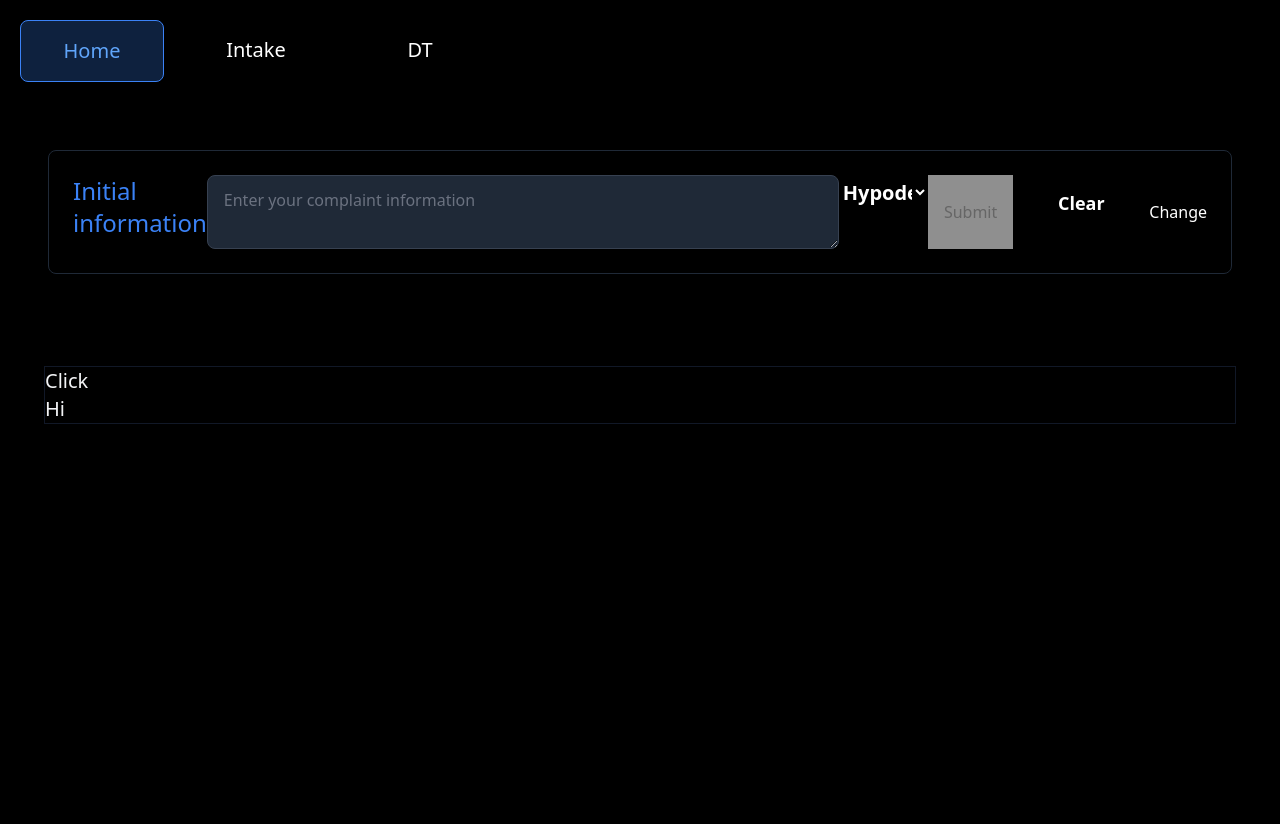
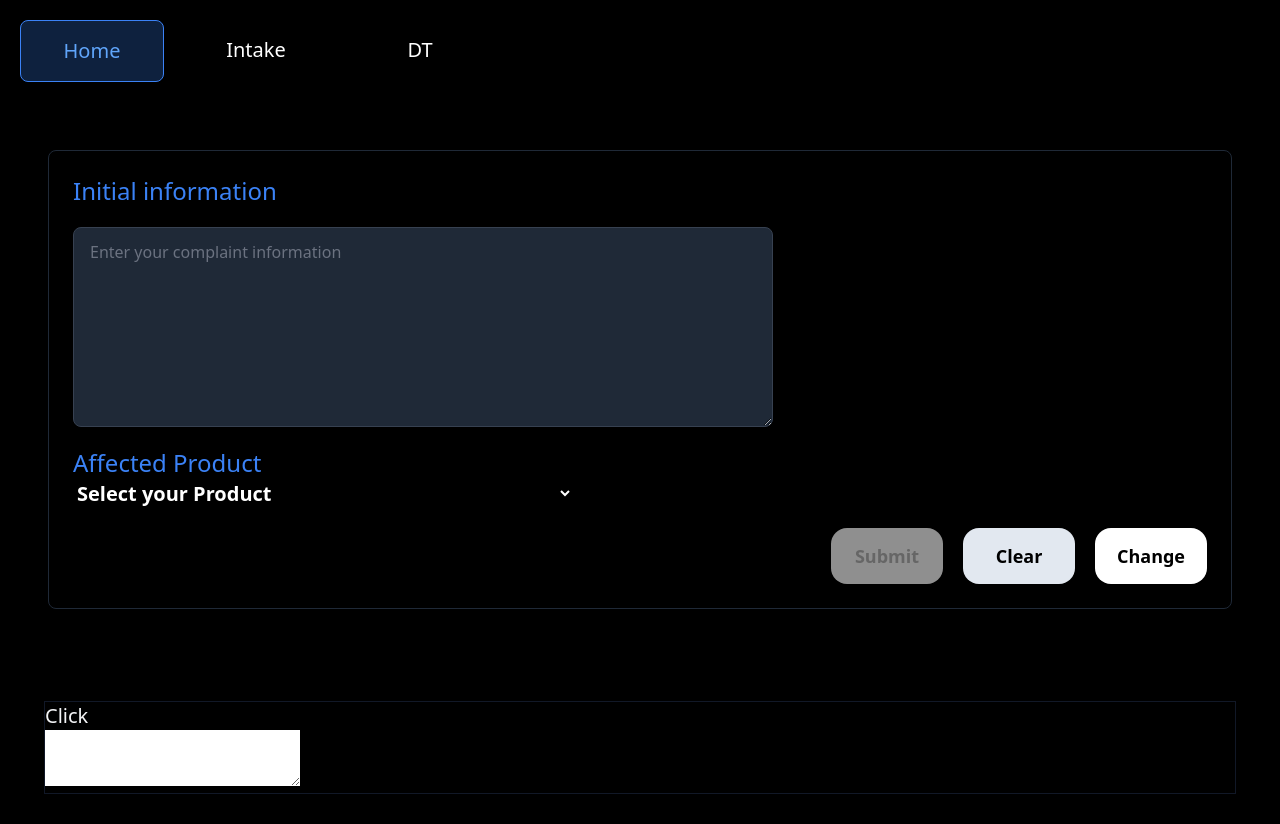
Before and after one commit to Santhosh-G12/Complaint-Coordinator, a React (Vite) app: page /Intake in a window 1280 px wide. Shown: the top 824 px of the page. Built offline with nearby package versions, Linux system fonts and the light colour scheme.

Commit message:
updated prompt for entry Descrition

```diff
--- a/src/App.css
+++ b/src/App.css
@@ -7,7 +7,7 @@ body {
   font-family: 'Open Sans', sans-serif;
   line-height: 1.6;
   height: 100vh;
-  color : #333,
+  color : #e7e4e4,
 
 
 
--- a/src/components/Intake.jsx
+++ b/src/components/Intake.jsx
@@ -21,7 +21,7 @@ function Intake() {
   const [Acode, setAcode] = useState([])
   const [source, setSource] = useState(Master)
   const [materialGrid, setmaterialGrid] = useState([])
-
+  const [formattedDescription,setformattedDescription] = useState("")
   useEffect(() => {
     if (!isNewversion) {
       setSource(() => CPR)
@@ -126,8 +126,10 @@ JSON Output Structure:
 "Lot": "Extract the batch or lot number. If no information is found, return 'Unknown'.",
 "Date of Event": Extract the date of the incident from the provided text. The date should be in MM/DD/YYYY format. If the date is incomplete or informal (e.g., '12-5'), interpret it as best as possible based on the context (e.g., '12-5' could mean 12/05/YYYY). If no year is specified, assume the current year. If the text mentions 'today' or 'yesterday', calculate the corresponding date based on the current date. If no valid date can be determined, return 'Unknown'.",
 "Sample Information": "Determine whether a sample is available for investigation based on the provided information. If the complaint explicitly mentions that the product was thrown away, discarded, disposed of, destroyed, given away, returned, lost, or otherwise made inaccessible, return 'No sample available due to disposal.' If the customer uses phrases indicating the product has been retained (e.g., 'saved the product,' 'kept the product,' 'set aside the product,' 'sequestered the product,' 'preserved the product,' 'stored the product,' 'retained the product,' 'kept it for testing,' 'put it away'), return 'Sample available for investigation.' If there is no clear indication of sample availability or disposal, return 'Unknown.",
-"Entry Description": "Format this field as: 'Material : [found material number or 'Unknown']       Batch : [found batch number or 'Unknown'] It was reported by the customer that the [rephrased reported issue].' Ensure consistent spacing.",
-"No of issues": "Count the number of distinct issues stated in the 'Reported Issue' field. Return the exact count as a number (e.g., 1, 2, 3). If no issues are mentioned, return 0.",
+"Entry Description":
+"Format this field as:
+Material # [found material number or 'Unknown'] Batch # [found batch number or 'Unknown']\n\nIt was reported by the customer that the [rephrased reported issue]\n\nverbatim:\n[initial_info with PHI removed — mask personal names, organization names, and other identifiers by replacing them fully with ''. For example, 'Smith' becomes '****', 'Cardinal Health' becomes '***', and 'Dr. Emily from Boston' becomes ' from ***']",
+  "No of issues": "Count the number of distinct issues stated in the 'Reported Issue' field. Return the exact count as a number (e.g., 1, 2, 3). If no issues are mentioned, return 0.",
 "Email id": "Extract the email address mentioned for further communication. If no email is found, return 'Unknown'.",
 "Reported Issue": "Summarize each issue reported by the customer as a numbered list. If multiple issues are mentioned, clearly separate them into distinct points.",
 "Patient Harm": "Indicate whether there was any harm to the patient or healthcare professional. If yes, provide details. If no harm is mentioned, return 'No harm reported.'",
@@ -149,7 +151,8 @@ Example Output:
 "No of issues": 2,
 "Email id": "Unknown",
 "Patient Harm": "No harm reported.",
-"Entry Description": "Material : ME2010       Batch : Unknown It was reported by the customer that the tubing gets stuck when connected to an IV or t-piece set and can break off completely when being removed.",
+"Entry Description": "Material : ME2010       Batch : Unknown It was reported by the customer that the tubing gets stuck when connected to an IV or t-piece set and can break off completely when being removed.
+verbatim: tubing gets stuck when connected to an IV or t-piece set and can break off completely when being removed ",
 "Reported Issue": [
 "1. The tubing gets stuck when connected to an IV or t-piece set.",
 "2. The tubing can break off completely when being removed."
@@ -189,6 +192,28 @@ Example Output:
       const aiResponse = data.choices[0].message.content
 
       const parseddata = JSON.parse(aiResponse)
+      if (parseddata["Entry Description"]) {
+        let description = parseddata["Entry Description"];
+
+    // Find "It was reported" and insert line breaks before it
+        description = description.replace(
+       /Batch # [^\s]+/,
+    match => `${match}\n\n`
+    );
+
+    // Find "verbatim:" and insert line breaks before it
+          description = description.replace(
+        "verbatim:",
+        "\n\nverbatim:\n"
+
+
+    )
+    setformattedDescription(description);
+    } else {
+        console.error("Entry Description is undefined in the response:", formattedDescription);
+        // Handle the missing field appropriately
+    }
+
       setOutput(parseddata)
       const finded_codes = parseddata["Mapped Codes"] || []
       setasReportedcode(finded_codes)
@@ -217,24 +242,24 @@ Example Output:
 
 
 
-    <div className='w-full min-h-screen flex flex-col bg-black text-white '>
+    <div className='w-full min-h-screen flex flex-col bg-black text-white mx-auto'>
 
       {loading ? <LinearProgress /> : ""}
 
       {/* Input Field */}
-      <section className="  flex flex-col md:flex-row  lg:flex-row justify-start lg:m-12   bg-black rounded-lg border border-gray-800 p-6 ">
+      <section className="  flex flex-col  justify-center gap-5  lg:m-12   bg-black rounded-lg border border-gray-800 p-6 ">
         <label className="text-2xl text-blue-500 font-medium ">Initial information</label>
-        <textarea className="w-full px-4 py-3 bg-gray-800 border border-gray-700 rounded-lg focus:ring-2 focus:ring-blue-600 focus:border-transparent text-gray-200 placeholder-gray-500 resize-y transition-colors duration-200"
+        <textarea className="lg:w-[700px] lg:h-[200px] w-[300px] h-[100px] px-4 py-3 bg-gray-800 border border-gray-700 rounded-lg focus:ring-2 focus:ring-blue-600 focus:border-transparent text-gray-200 placeholder-gray-500 resize-y transition-colors duration-200"
           onChange={(e) => setinitial_info(e.target.value)}
           value={initial_info}
           placeholder="Enter your complaint information"
         />
 
-        <div className='text-white font-medium '>
+        <div className='text-white font-medium w-[500px]  border-gray-500 focus:border-blue-500 focus:border-5'>
           {!isNewversion ?
-            <div>
-              <label htmlFor="dropdown" className='text-2xl text-blue-500 font-medium'>Affected Product</label>
-              <select id='dropdown' className="bg-black font-bold text-xl focus:border overflow-hidden w-full" onChange={(e) => setselectedproduct(e.target.value)} value={selectedproduct}>
+            <div className='border '>
+              <label htmlFor="dropdown" className='text-2xl text-blue-500 font-medium '>Affected Product</label>
+              <select id='dropdown' className="bg-black font-bold text-1rem overflow-scroll  " onChange={(e) => setselectedproduct(e.target.value)} value={selectedproduct}>
                 <option >Select your Product</option>
                 <option value="CPR-130-ISD-001 - Alaris and Gemini Infusion Sets">ISD 1 - Alaris</option>
                 <option value="CPR-130-ISD-002 - Extension Sets">ISD 2 - Extenstion sets</option>
@@ -272,8 +297,8 @@ Example Output:
             </div>
             :
             <div>
-              <label htmlFor='new-dropdown' className='text-2xl text-blue-500 font-medium'></label>
-              <select id="dropdown" className="bg-black font-bold text-xl focus:border overflow-hidden w-full" value={selectedproduct} onChange={(e) => setselectedproduct(e.target.value)}>
+                <label htmlFor="dropdown" className='text-2xl text-blue-500 font-medium '>Affected Product</label>              <select id="dropdown" className="bg-black font-bold text-xl focus:border overflow-hidden w-full" value={selectedproduct} onChange={(e) => setselectedproduct(e.target.value)}>
+                <option className='font-light' >Select your Product</option>
                 <option value="Hypodermic">Hypodermic</option>
                 <option value="Anesthesia">Anesthesia</option>
                 <option value="Sharps">Sharps</option>
@@ -287,14 +312,14 @@ Example Output:
 
 
         </div>
-        <div className="buttons flex gap-3 ">
-          <button className={initial_info ? "px-4 py-1 bg-blue-700 hover:bg-blue-600 text-gray-100 rounded-md text-sm transition-colors duration-200" : "px-4 py-1 bg-[#cccccc] bg-opacity-70 text-[#666666] cursor-not-allowed"} disabled={initial_info ? false : true} onClick={hitter}>
+        <div className="buttons flex gap-5 text-black  justify-end ">
+          <button className={initial_info ? "px-4 py-1 bg-blue-700 hover:bg-blue-600 text-gray-100 transition-colors duration-200  h-14 w-28 font-bold rounded-2xl p-2 text-lg" : "px-4 py-1 bg-[#cccccc] bg-opacity-70 text-[#666666] cursor-not-allowed font-bold rounded-2xl p-2 text-lg h-14 w-28"} disabled={initial_info ? false : true} onClick={hitter}>
             {loading ? <CircularProgress /> : "Submit"}
 
           </button>
 
-          <button onClick={clear} className="bg-300 h-14 w-28 font-bold rounded-2xl p-2 text-lg" >Clear</button>
-          <button onClick={() => setisNewversion(prev => !prev)}>Change</button>
+          <button onClick={clear} className="bg-slate-200 h-14 w-28 font-bold rounded-2xl p-2 text-lg" >Clear</button>
+          <button className='bg-white font-bold rounded-2xl p-2 text-lg h-14 w-28  ' onClick={() => setisNewversion(prev => !prev)}>Change</button>
         </div>
       </section>
 
@@ -309,6 +334,7 @@ Example Output:
                 <div className="px-4 py-4 bg-blue-500 border-blue-500 text-blue-400   rounded-lg bg-opacity-25 text-xl  ">
                   {field.charAt(0).toUpperCase() + field.slice(1)}
                 </div>
+                {field ==="Entry Descrition"}
                 {field === "Mapped Codes" ? (
                   value.map((unique, idx) => {
                     if (unique)
@@ -361,7 +387,10 @@ Example Output:
         </div>
         <div>
           <button onClick={handleARcode}>Click</button>
-          <h1>Hi</h1>
+
+        </div>
+        <div>
+          <textarea value={formattedDescription}></textarea>
         </div>
         {materialGrid.length>0 &&(
           <div>
```
